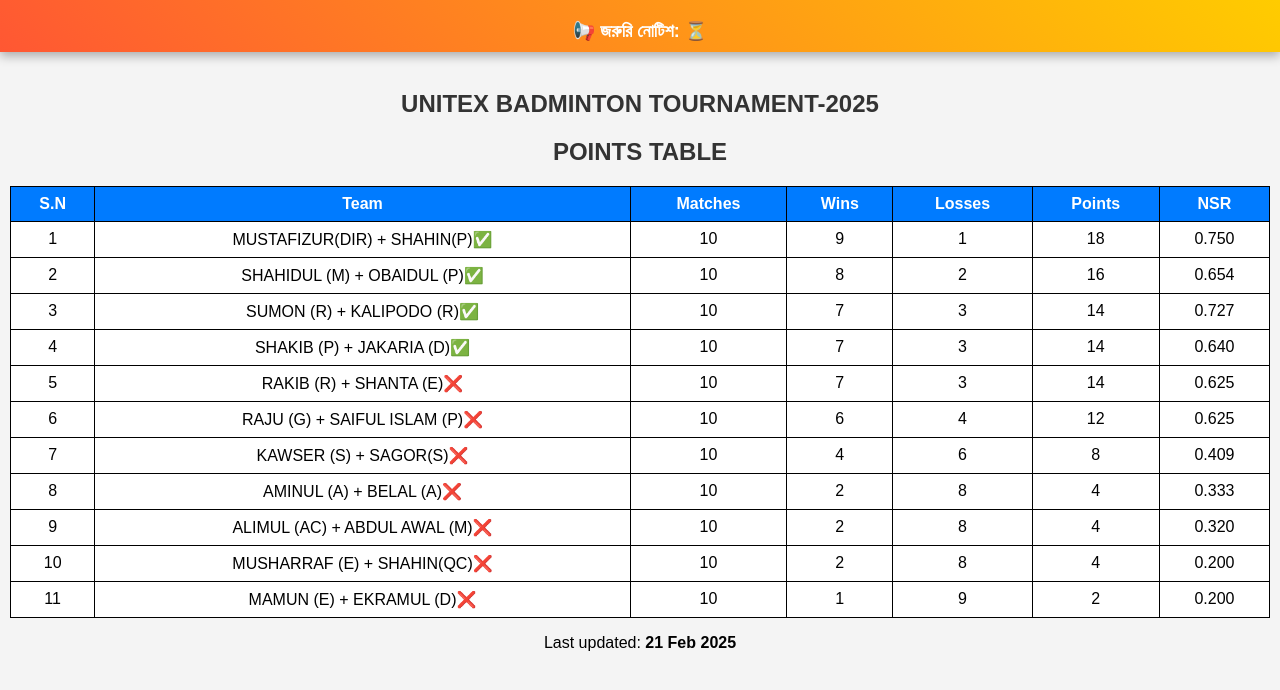
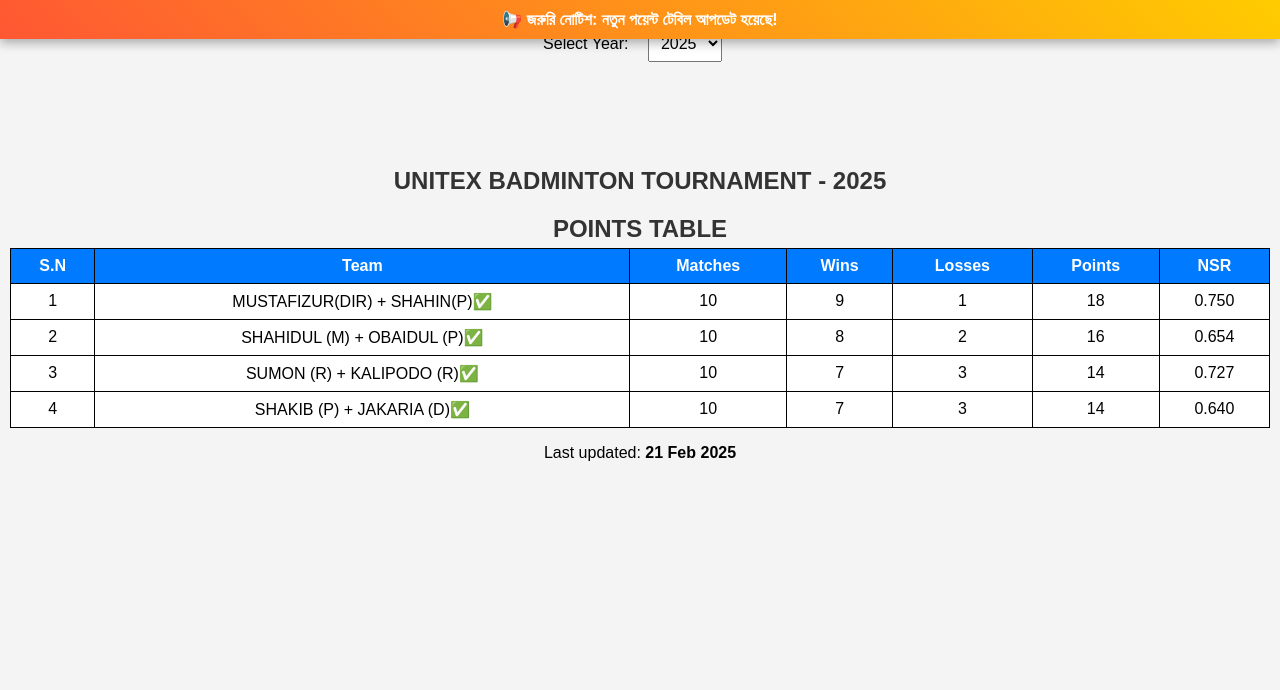
Before and after one commit to Rasel1998/BADMINTON-POINT-TABLE, a plain HTML site: page index.html in a window 1280 px wide. Drawn offline with Linux system fonts and the light colour scheme.

Commit message:
Update index.html

```diff
--- a/index.html
+++ b/index.html
@@ -11,45 +11,34 @@
             background-color: #f4f4f4;
             margin: 0;
             padding: 10px;
-            position: relative;
         }
 
         h2 {
             color: #333;
+            margin-bottom: 5px;
         }
 
-        /* 🔥 Stylish Notice Bar */
+        /* 🔥 Fixed Notice Bar */
         #notice-container {
             position: fixed;
             top: 0;
             left: 0;
             width: 100%;
-            padding: 15px 0;
-            font-size: 18px;
+            padding: 10px 0;
+            font-size: 16px;
             font-weight: bold;
             text-align: center;
-            z-index: 1000;
             background: linear-gradient(45deg, #ff5733, #ffcc00);
             box-shadow: 0px 4px 10px rgba(0, 0, 0, 0.3);
             color: white;
+            z-index: 1000;
         }
 
-        /* ⬆⬇ Notice Text Up-Down Animation */
-        #notice-text {
-            display: inline-block;
-            animation: upDown 1s infinite alternate;
-        }
-
-        @keyframes upDown {
-            0% { transform: translateY(0px); }
-            100% { transform: translateY(5px); }
-        }
-
-        /* 📌 Table Responsive Fix */
+        /* 🏓 Table Container */
         .table-container {
             width: 100%;
             overflow-x: auto;
-            margin-top: 60px;
+            margin-top: 70px;
         }
 
         table {
@@ -69,9 +58,12 @@
         th {
             background: #007bff;
             color: white;
+            position: sticky;
+            top: 40px;
+            z-index: 999;
         }
 
-        /* ✅ Mobile Responsive Fix */
+        /* ✅ Responsive Table */
         @media screen and (max-width: 768px) {
             .table-container {
                 overflow-x: auto;
@@ -86,21 +78,37 @@
 
             th, td {
                 padding: 6px;
-                white-space: normal; /* মোবাইলে কলামের text wrap হবে */
+                white-space: normal;
             }
         }
+
+        /* 🔍 Year Filter */
+        #yearFilter {
+            margin: 15px;
+            padding: 8px;
+            font-size: 16px;
+        }
+
     </style>
 </head>
 <body>
 
-    <!-- 🔥 Fixed Notice Bar -->
+    <!-- 🔥 Notice Bar -->
     <div id="notice-container">
-        <span id="notice-text">📢 জরুরি নোটিশ: ⏳</span>
+        <span id="notice-text">📢 জরুরি নোটিশ: নতুন পয়েন্ট টেবিল আপডেট হয়েছে!</span>
     </div>
 
-    <!-- 🏸 Main Content -->
+    <!-- 🎯 Year Filter -->
+    <label for="yearFilter">Select Year:</label>
+    <select id="yearFilter" onchange="filterYear()">
+        <option value="2025">2025</option>
+        <option value="2024">2024</option>
+        <option value="2023">2023</option>
+    </select>
+
+    <!-- 🏸 Table -->
     <div class="table-container">
-        <h2>UNITEX BADMINTON TOURNAMENT-2025</h2>
+        <h2>UNITEX BADMINTON TOURNAMENT - <span id="selectedYear">2025</span></h2>
         <h2>POINTS TABLE</h2>
         <table id="pointsTable">
             <thead>
@@ -115,18 +123,12 @@
                 </tr>
             </thead>
             <tbody>
-                <tr><td>1</td><td>MUSTAFIZUR(DIR) + SHAHIN(P)✅</td><td>10</td><td>9</td><td>1</td><td>18</td><td>0.750</td></tr>
-                <tr><td>2</td><td>SHAHIDUL (M) + OBAIDUL (P)✅</td><td>10</td><td>8</td><td>2</td><td>16</td><td>0.654</td></tr>
-                <tr><td>3</td><td>SUMON (R) + KALIPODO (R)✅</td><td>10</td><td>7</td><td>3</td><td>14</td><td>0.727</td></tr>
-                <tr><td>4</td><td>SHAKIB (P) + JAKARIA (D)✅</td><td>10</td><td>7</td><td>3</td><td>14</td><td>0.640</td></tr>
-                <tr><td>5</td><td>RAKIB (R) + SHANTA (E)❌</td><td>10</td><td>7</td><td>3</td><td>14</td><td>0.625</td></tr>
-                <tr><td>6</td><td>RAJU (G) + SAIFUL ISLAM (P)❌</td><td>10</td><td>6</td><td>4</td><td>12</td><td>0.625</td></tr>
-                <tr><td>7</td><td>KAWSER (S) + SAGOR(S)❌</td><td>10</td><td>4</td><td>6</td><td>8</td><td>0.409</td></tr>
-                <tr><td>8</td><td>AMINUL (A) + BELAL (A)❌</td><td>10</td><td>2</td><td>8</td><td>4</td><td>0.333</td></tr>
-                <tr><td>9</td><td>ALIMUL (AC) + ABDUL AWAL (M)❌</td><td>10</td><td>2</td><td>8</td><td>4</td><td>0.320</td></tr>
-                <tr><td>10</td><td>MUSHARRAF (E) + SHAHIN(QC)❌</td><td>10</td><td>2</td><td>8</td><td>4</td><td>0.200</td></tr>
-                <tr><td>11</td><td>MAMUN (E) + EKRAMUL (D)❌</td><td>10</td><td>1</td><td>9</td><td>2</td><td>0.200</td></tr>
-
+                <tr data-year="2025"><td>1</td><td>MUSTAFIZUR(DIR) + SHAHIN(P)✅</td><td>10</td><td>9</td><td>1</td><td>18</td><td>0.750</td></tr>
+                <tr data-year="2025"><td>2</td><td>SHAHIDUL (M) + OBAIDUL (P)✅</td><td>10</td><td>8</td><td>2</td><td>16</td><td>0.654</td></tr>
+                <tr data-year="2025"><td>3</td><td>SUMON (R) + KALIPODO (R)✅</td><td>10</td><td>7</td><td>3</td><td>14</td><td>0.727</td></tr>
+                <tr data-year="2025"><td>4</td><td>SHAKIB (P) + JAKARIA (D)✅</td><td>10</td><td>7</td><td>3</td><td>14</td><td>0.640</td></tr>
+                <tr data-year="2024"><td>5</td><td>OLD TEAM 1</td><td>10</td><td>6</td><td>4</td><td>12</td><td>0.520</td></tr>
+                <tr data-year="2024"><td>6</td><td>OLD TEAM 2</td><td>10</td><td>5</td><td>5</td><td>10</td><td>0.450</td></tr>
             </tbody>
         </table>
     </div>
@@ -153,7 +155,25 @@
             });
         }
 
+        function filterYear() {
+            let selectedYear = document.getElementById("yearFilter").value;
+            document.getElementById("selectedYear").innerText = selectedYear;
+
+            let rows = document.querySelectorAll("#pointsTable tbody tr");
+            rows.forEach(row => {
+                if (row.getAttribute("data-year") === selectedYear) {
+                    row.style.display = "";
+                } else {
+                    row.style.display = "none";
+                }
+            });
+
+            sortTable();
+        }
+
+        // Initialize Table Sorting
         sortTable();
+        filterYear();
     </script>
 
 </body>
```
